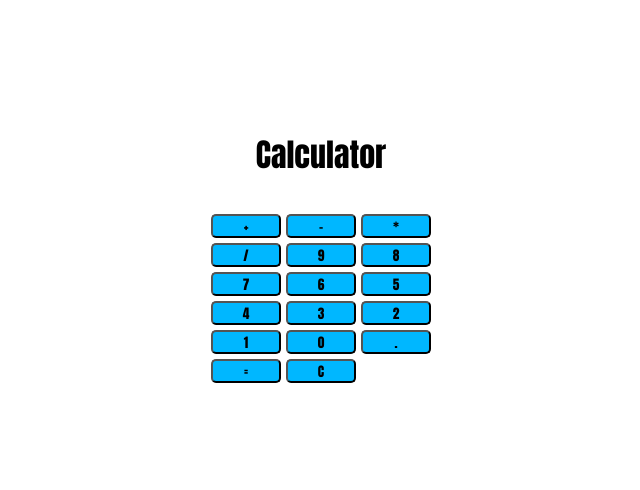
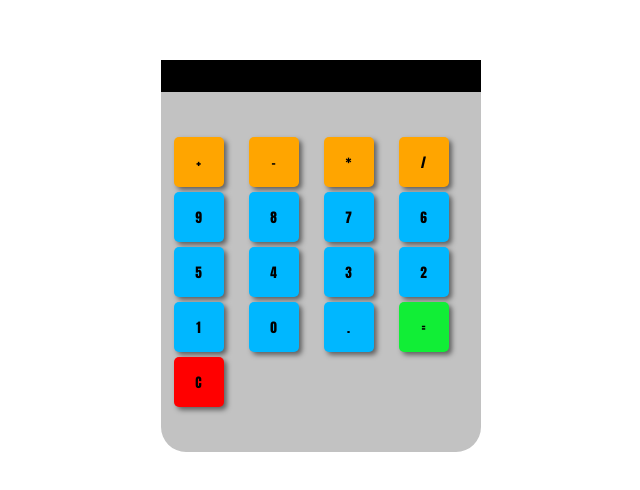
Before and after one commit to BeAsT436/calculator, a plain HTML site: page index.html in a window 1280 px wide. Shown: the part 144-634 px from the top of the page, without its empty margins (319-959 px from the left). Drawn offline with Linux system fonts and the light colour scheme.

Commit message:
add cover

```diff
--- a/css/style.css
+++ b/css/style.css
@@ -13,20 +13,47 @@ body, html{
 }
 .btns{
     display:grid;
-    grid-template-columns: repeat(3,70px);
+    grid-template-columns: repeat(4,70px);
     gap: 5px;
     color: rgb(25, 0, 255);
-}.btn:hover{
-    background-color: red;
-}
-.btn:active{
-    background-color: green;
+    justify-content: center;
+    align-items: center;
 }
 .btn{
     border-radius: 5px;
     background-color: rgb(0, 183, 255);
     cursor: pointer;
+    height: 50px;
+    width: 50px;
+    box-shadow: 3px 3px 5px rgba(0, 0, 0, 0.5);
+    border: 1px;
 }
 .result{
-    height: 35px;
+    background-color: black;
+    width: 320px;;
+    height: 32px;
+    display: flex;
+    justify-content: center;
+    align-items: center;
+    color: white;
+    text-align: center;
 }
+.reset{
+    background-color: red;
+}
+.equal{
+    background-color: rgb(17, 238, 54);
+}
+button[type="actions"]{
+    background-color: orange;
+}
+.cover{
+    background-color: rgb(194, 194, 194);
+    border-radius: 0 0 25px 25px;
+    width: 320px;
+    height: 360px;
+    display: flex;
+    justify-content: center;
+    align-items: center;
+
+}
--- a/index.html
+++ b/index.html
@@ -8,27 +8,28 @@
   </head>
 
   <body>
-    <h1 class="Calculator">Calculator</h1>
     <h2 class="result"></h2>
-    <div class="btns">
-      <button data-value="+" class="btn">+</button>
-      <button data-value="-" class="btn">-</button>
-      <button data-value="*" class="btn">*</button>
-      <button data-value="/" class="btn">/</button>
-      <button data-value="9" class="btn">9</button>
-      <button data-value="8" class="btn">8</button>
-      <button data-value="7" class="btn">7</button>
-      <button data-value="6" class="btn">6</button>
-      <button data-value="5" class="btn">5</button>
-      <button data-value="4" class="btn">4</button>
-      <button data-value="3" class="btn">3</button>
-      <button data-value="2" class="btn">2</button>
-      <button data-value="1" class="btn">1</button>
-      <button data-value="0" class="btn">0</button>
-      <button data-value="." class="btn">.</button>
-      <button class="btn equal">=</button>
-      <button class="btn reset">C</button>
+    <div class="cover">
+      <div class="btns">
+        <button data-value="+" class="btn" type="actions">+</button>
+        <button data-value="-" class="btn" type="actions">-</button>
+        <button data-value="*" class="btn" type="actions">*</button>
+        <button data-value="/" class="btn" type="actions">/</button>
+        <button data-value="9" class="btn 9">9</button>
+        <button data-value="8" class="btn 8">8</button>
+        <button data-value="7" class="btn 7">7</button>
+        <button data-value="6" class="btn 6">6</button>
+        <button data-value="5" class="btn 5">5</button>
+        <button data-value="4" class="btn 4">4</button>
+        <button data-value="3" class="btn 3">3</button>
+        <button data-value="2" class="btn 2">2</button>
+        <button data-value="1" class="btn 1">1</button>
+        <button data-value="0" class="btn 0">0</button>
+        <button data-value="." class="btn .">.</button>
+        <button class="btn equal">=</button>
+        <button class="btn reset">C</button>
+      </div>
     </div>
-    <script src="./js/main.js"></script>
   </body>
+  <script src="./js/main.js"></script>
 </html>
```
